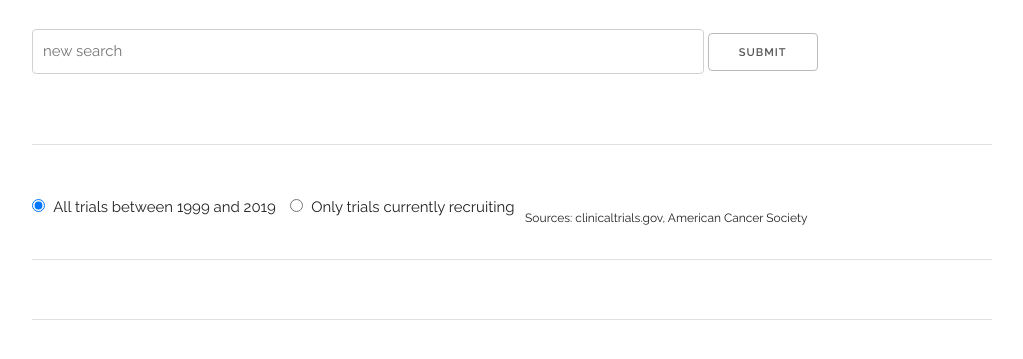
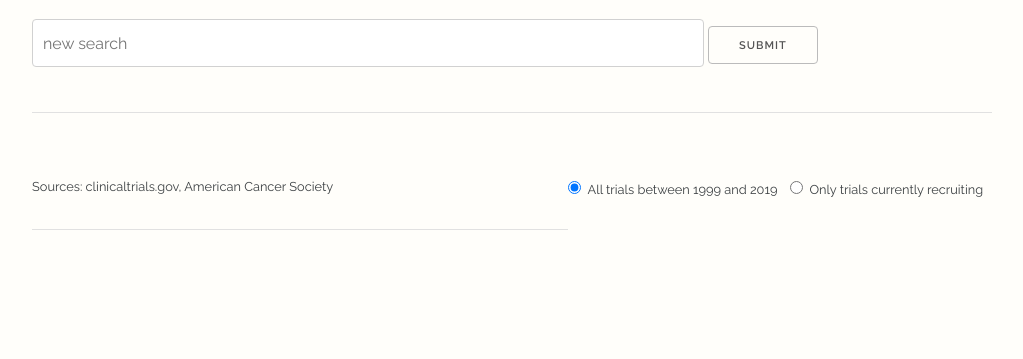
Before and after one commit to cmdelaserna/clinical-trials, a Flask app: template mvp/flask-app/templates/result.html in a window 1280 px wide. Shown: the top 359 px of the page, without its empty margins (128-1151 px from the left). Run offline with Flask 2, Linux system fonts and the light colour scheme; the template is opened without the code that fills it, so the values that code supplies are empty.

Commit message:
css styles updates for results

```diff
--- a/mvp/flask-app/static/charts/phase.js
+++ b/mvp/flask-app/static/charts/phase.js
@@ -21,8 +21,8 @@
     // const xScaleBar = d3.scaleLinear().domain([0, phaseData.length]).range([0, wBar]);
     const xScaleBar = d3.scaleBand().domain(phaseKeys).range([0, wBar], 10, 10);
 
-    const colorFillBar = d3.scaleLinear().domain([0, phaseMax]).range([colorOrange[0], colorOrange[1]]);
-    const colorBarRecruiting = d3.scaleLinear().domain([0, phaseRecruitingMax]).range([colorOrange[0], colorOrange[1]]);
+    const colorFillBar = d3.scaleLinear().domain([0, phaseMax]).range([colorPalette[0], colorPalette[1]]);
+    const colorBarRecruiting = d3.scaleLinear().domain([0, phaseRecruitingMax]).range([colorPalette[0], colorPalette[1]]);
 
     //
     // Main svg - phase chart
--- a/mvp/flask-app/static/charts/timeline.js
+++ b/mvp/flask-app/static/charts/timeline.js
@@ -50,7 +50,7 @@
 
     // Color Palette
 
-    const colorPalette = ['#70ccf6', '#3289b8']; // blue
+    const colorPalette = ['#D0EFFB', '#1889b5']; // blue
     const colorOrange = ['#ffc082', '#FF7F00'];
     const gray = '#f1f1f1';
     const color = colorPalette[1];
@@ -59,8 +59,8 @@
     const yScaleTimeline = d3.scaleLinear().domain([0, timelineMax]).range([0, hTimeline]);
     const xScaletimeline = d3.scaleBand().domain(timelineDataYear).range([0, wTimeline], 5, 5);
 
-    const colorFillTimeline = d3.scaleLinear().domain([0, timelineMax]).range([colorOrange[0], colorOrange[1]]);
-    const colorTimelineRecruiting = d3.scaleLinear().domain([0, timelineRecruitingMax]).range([colorOrange[0], colorOrange[1]]);
+    const colorFillTimeline = d3.scaleLinear().domain([0, timelineMax]).range([colorPalette[0], colorPalette[1]]);
+    const colorTimelineRecruiting = d3.scaleLinear().domain([0, timelineRecruitingMax]).range([colorPalette[0], colorPalette[1]]);
 
     // Tooltip
     var div = d3.select("body")
--- a/mvp/flask-app/static/css/main.css
+++ b/mvp/flask-app/static/css/main.css
@@ -1,4 +1,9 @@
-s
+body {
+  background: #fffefa;
+  font-size: 1.6em;
+  color: #3c4043;
+}
+
 h1 {
   weight: 800;
 }
@@ -22,6 +27,10 @@
 
 p.intro {
   font-size: 1em;
+}
+
+p.filter-buttons {
+  font-size: 0.8em;
 }
 
 .svg {
@@ -68,7 +77,9 @@
 .search_term {
   text-decoration: none;
   display: inline-block;
-  color: #FF7F00;
+  /*color: #FF7F00;*/ /*orange*/
+  color: #1889b5; /*blue
+
   padding: 3px;
   /*border-bottom:1px solid #9f9f9f;*/
 }
--- a/mvp/flask-app/templates/result.html
+++ b/mvp/flask-app/templates/result.html
@@ -46,7 +46,7 @@
   –––––––––––––––––––––––––––––––––––––––––––––––––– -->
   <div class="container">
     <div class="row">
-      <div class="twelve columns" style="margin-top: 3%">
+      <div class="twelve columns" style="margin-top: 2%">
 
   <!-- Search Form
   –––––––––––––––––––––––––––––––––––––––––––––––––– -->
@@ -56,6 +56,7 @@
           <input class = 'button' type = "submit" value = "submit" />
         </p>
         </form>
+        <hr>
         </div>
 
   <!-- Results
@@ -67,12 +68,11 @@
  <div class="row">
         <div class="twelve columns">
           {% for key, value in search.items() %}
-        <h2><strong>Health Reports <div class = "search_term">{% filter lower %}{{value}}{% endfilter %}</div></strong></h2>
+        <h3><strong>Health Reports <div class = "search_term">{% filter lower %}{{value}}{% endfilter %}</div></strong></h3>
         <!-- <p><code>
          {{number}} entries, {{source_number}} sources
       </code></p> -->
          {% endfor %}
-         <hr>
         </div>
       </div>
 
@@ -82,13 +82,13 @@
 
       <div class="twelve columns" id= 'summary'>
         {% for key, value in search.items() %}
-        <h5>
+        <p>
           Summary of <strong>{{number}} clinical trials </strong> on <strong>{% filter lower %}{{value}}{% endfilter %}</strong>.
           <class id = "description"> There are Description automatically generated based on results. Description automatically generated based on results.s</class>
         {% endfor %}
-        </h5>
-        <p>
-         <label class="u-pull-left" style='margin-bottom: 2em; margin-top: 1em'>
+        </p>
+        <p class='filter-buttons'>
+         <label class="u-pull-right" style='margin-bottom: 2em; margin-top: 0.5em'>
             <input type="radio" name ='filter' checked = 'checked' value = 'timelineData'>
             <span class="label-body">All trials between 1999 and 2019</span>
             <input type="radio" name ='filter' value = 'timelineRecruiting'>
@@ -106,14 +106,7 @@
   –––––––––––––––––––––––––––––––––––––––––––––––––– -->
 
    <div class="twelve columns" id= 'table'>
-      {{ table|safe }}
-      <table class="u-full-width">
-        <tbody>
-          <tr>
-            <td></td>
-          </tr>
-        </tbody>
-      </table>
+      <!-- <p>{{ table|safe }}</p> -->
      </div>
 
 
```
